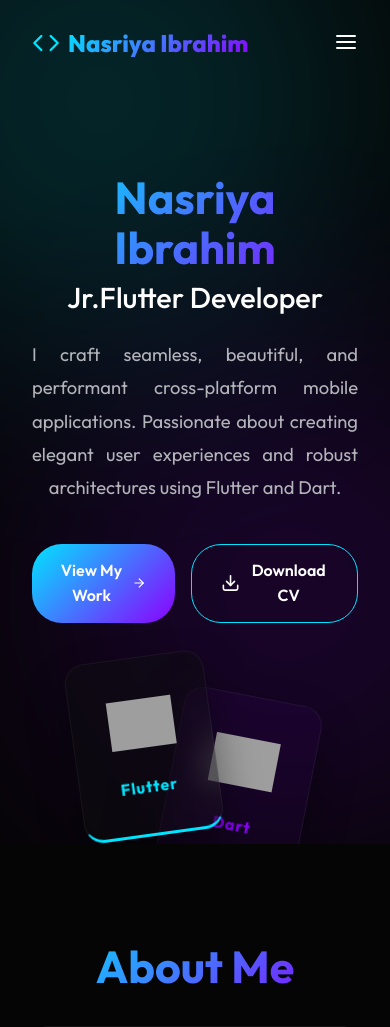
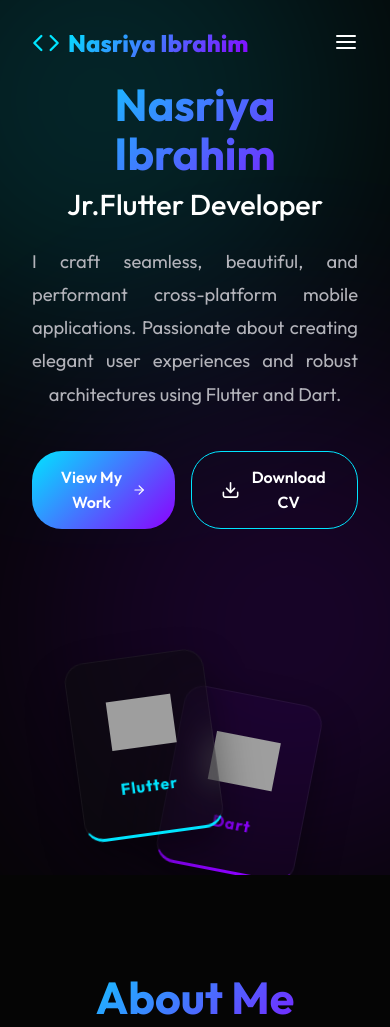
Before and after one commit to nasriya-ibrahim/portfolio, a Flask app: page / in a window 390 px wide. Shown: the top 1027 px of the page. Run offline with Flask 3, Linux system fonts and the light colour scheme; grey boxes are pictures that could not be loaded.

Commit message:
fix mobile card

```diff
--- a/static/css/style.css
+++ b/static/css/style.css
@@ -321,6 +321,7 @@ h1, h2, h3, h4, h5, h6 {
   justify-content: center;
   align-items: center;
   position: relative;
+  min-height: 250px;
 }
 
 .tech-card {
@@ -678,6 +679,11 @@ h1, h2, h3, h4, h5, h6 {
 }
 
 @media (max-width: 768px) {
+  .hero-visual {
+    transform: scale(0.85);
+    margin-top: 2rem;
+  }
+
   .menu-toggle {
     display: block;
   }
```
